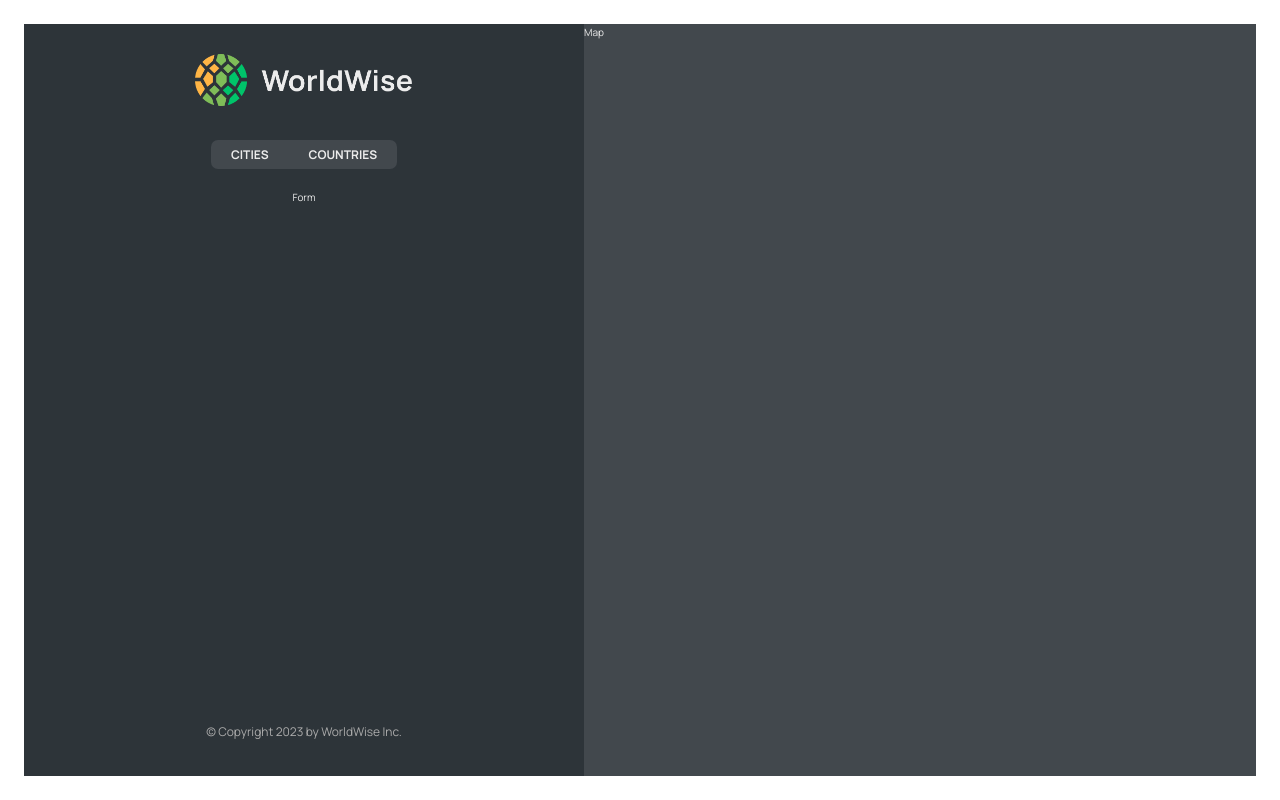
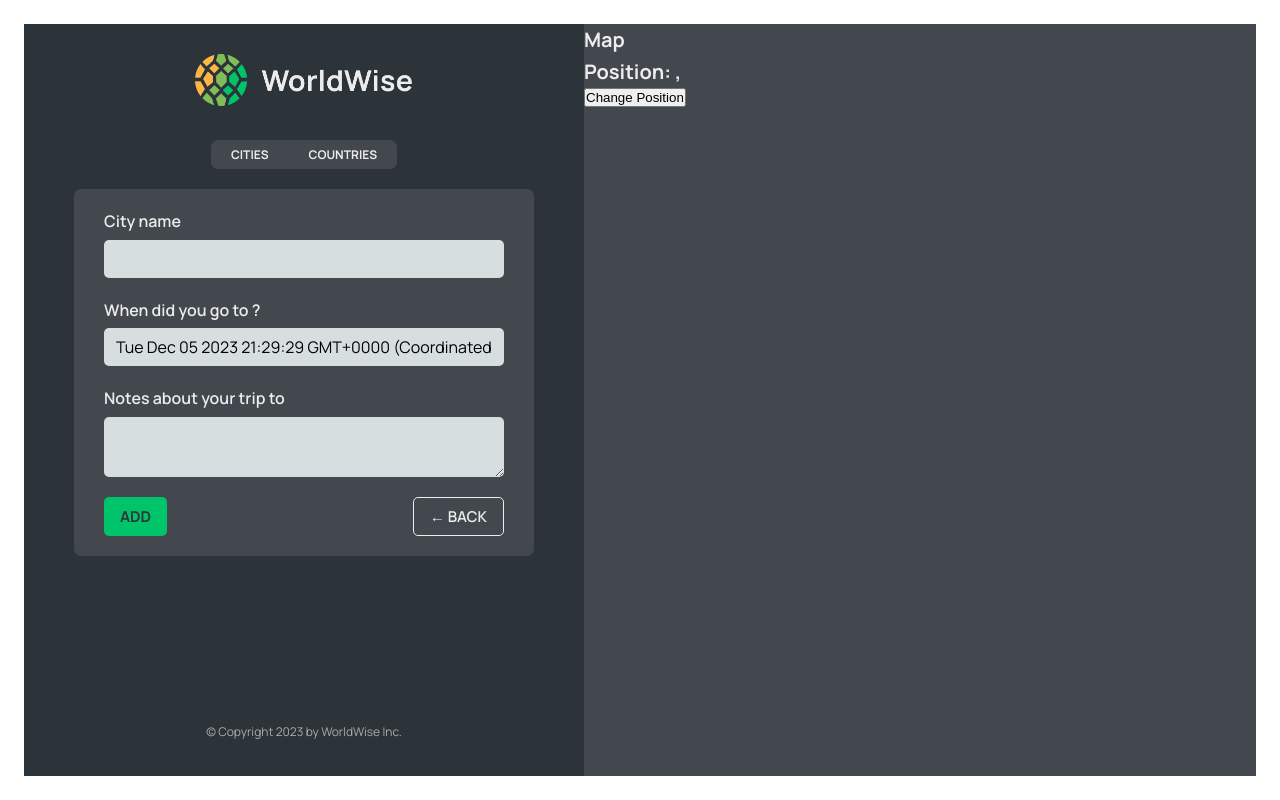
Before and after one commit to HidayahJadaan/World-Wise, a React (Vite) app: page /app/form in a window 1280 px wide. Built offline with nearby package versions, Linux system fonts and the light colour scheme; data requests are answered from the project's data file.

Commit message:
Programatic navigate, useNavigate

```diff
--- a/src/App.jsx
+++ b/src/App.jsx
@@ -9,6 +9,7 @@
 import { useEffect, useState } from "react";
 import CountriesList from "./components/CountriesList";
 import City from "./components/City";
+import Form from "./components/Form";
 
 const BASE_URL = "http://localhost:9000";
 function App() {
@@ -62,7 +63,7 @@
               element={<CountriesList cities={cities} isLoading={isLoading} />}
             />
 
-            <Route path="form" element={<p>Form</p>} />
+            <Route path="form" element={<Form />} />
             {/* ======================= elemnt here not an component  ============================ */}
           </Route>
           <Route path="login" element={<Login />} />
--- /dev/null
+++ b/src/components/Button.jsx
@@ -0,0 +1,18 @@
+import styles from './Button.module.css'
+import PropTypes from 'prop-types';
+
+
+export default function Button({children, onClick, type}) {
+  return (
+    <button className={`${styles.btn} ${styles[type]}`} onClick={onClick}>
+
+        {children}
+    </button>
+  )
+}
+
+Button.propTypes = {
+    children: PropTypes.node.isRequired,
+    onClick: PropTypes.func.isRequired,
+    type: PropTypes.string.isRequired,
+  };
--- a/src/components/City.jsx
+++ b/src/components/City.jsx
@@ -1,4 +1,3 @@
-import { useParams } from "react-router-dom";
 import styles from "./City.module.css";
 
 const formatDate = (date) =>
@@ -10,9 +9,6 @@
   }).format(new Date(date));
 
 function City() {
-// REACT ROUTER --> URL STATES
-  const x = useParams()
-  console.log(x);
 
   // TEMP DATA
   const currentCity = {
--- a/src/components/CityItem.jsx
+++ b/src/components/CityItem.jsx
@@ -10,11 +10,11 @@
   }).format(new Date(date));
 
 export default function CityItem({ city }) {
-  const { cityName, emoji, date,id } = city;
+  const { cityName, emoji, date,id, position } = city;
 
   return (
     <li>
-    <Link className={styles.cityItem} to={`${id}`}>
+    <Link className={styles.cityItem} to={`${id}?lat=${position.lat}&lng=${position.lng}`}>
       <span className={styles.emoji}>{emoji}</span>
       <h3 className={styles.name}>{cityName}</h3>
       <time className={styles.date}>{formatDate(date)}</time>
--- a/src/components/Form.jsx
+++ b/src/components/Form.jsx
@@ -1,8 +1,9 @@
 // "https://api.bigdatacloud.net/data/reverse-geocode-client?latitude=0&longitude=0"
 
 import { useState } from "react";
-
+import Button from "./Button";
 import styles from "./Form.module.css";
+import { useNavigate } from "react-router-dom";
 
 export function convertToEmoji(countryCode) {
   const codePoints = countryCode
@@ -13,8 +14,11 @@
 }
 
 function Form() {
+  // in previuos version useHistory()
+const navigate = useNavigate();
+
   const [cityName, setCityName] = useState("");
-  const [country, setCountry] = useState("");
+  // const [country, setCountry] = useState("");
   const [date, setDate] = useState(new Date());
   const [notes, setNotes] = useState("");
 
@@ -49,8 +53,11 @@
       </div>
 
       <div className={styles.buttons}>
-        <button>Add</button>
-        <button>&larr; Back</button>
+        <Button type="primary">Add</Button>
+        <Button type="back" onClick={(e)=> {
+          e.preventDefault();
+          navigate(-1)}
+          }>&larr; Back</Button>
       </div>
     </form>
   );
--- a/src/components/Map.jsx
+++ b/src/components/Map.jsx
@@ -1,9 +1,33 @@
-import styles from './Map.module.css'
+import { useNavigate, useSearchParams } from "react-router-dom";
+import styles from "./Map.module.css";
 
 export default function Map() {
+  const navigate = useNavigate();
+
+  // returns an array (current state)
+  const [serachParams, setSearchParams] = useSearchParams();
+
+  const lat = serachParams.get("lat");
+  const lng = serachParams.get("lng");
+
   return (
-    <div className={styles.mapContainer}>
-        Map
-        </div>
-  )
+    <div
+      className={styles.mapContainer}
+      onClick={() => {
+        navigate("form");
+      }}
+    >
+      <h1>Map</h1>
+      <h1>
+        Position: {lat}, {lng}
+      </h1>
+      <button
+        onClick={() => {
+          setSearchParams({ lat: 23, lng: 50 });
+        }}
+      >
+        Change Position
+      </button>
+    </div>
+  );
 }
```
Also changed, not shown: newThings.txt.
